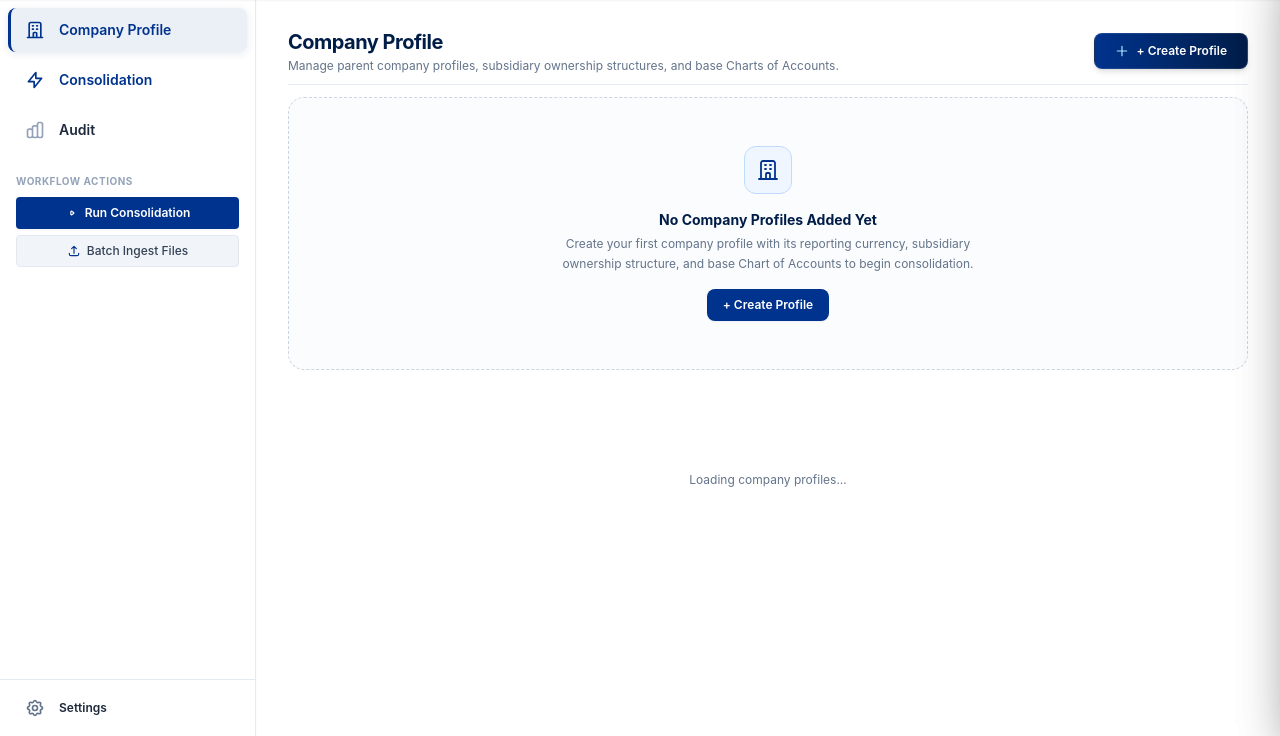
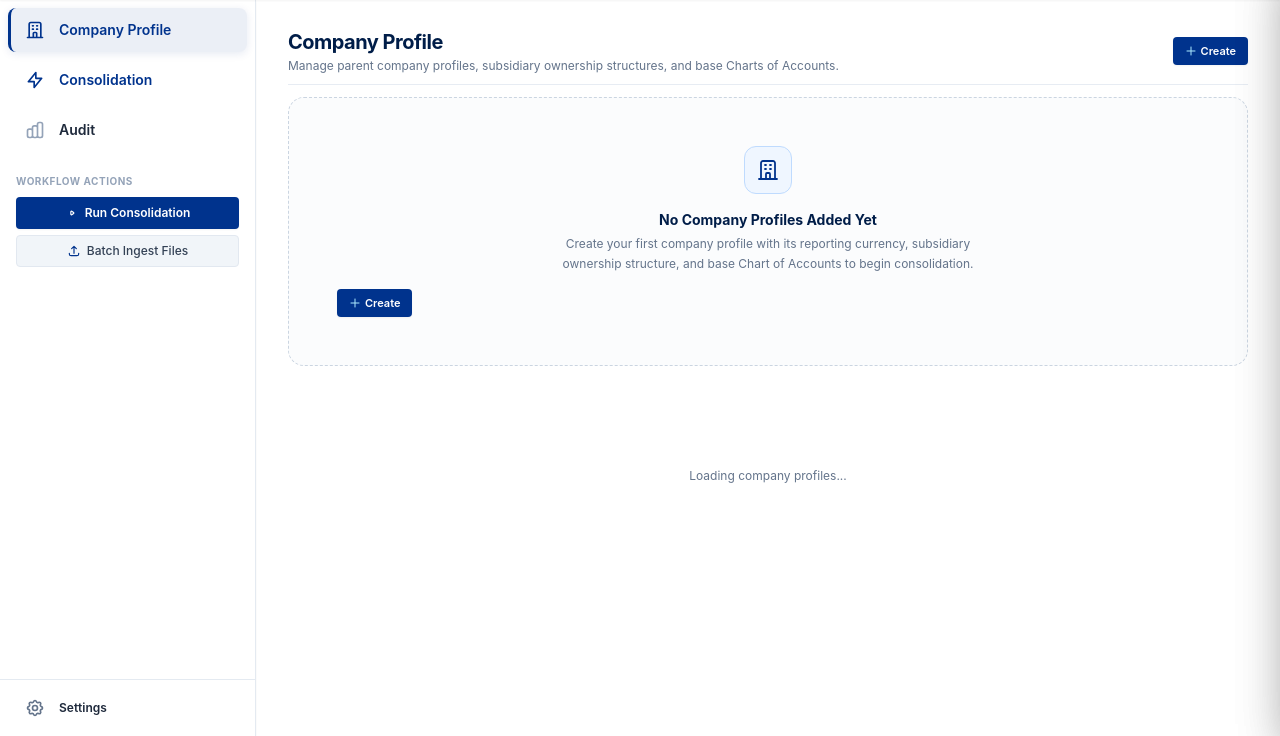
Before and after one commit to ayushyuvraj/FS-Conso, a FastAPI app: page / in a window 1280 px wide. Shown: the part 64-800 px from the top of the page. Run offline with FastAPI, Linux system fonts and the light colour scheme; data that the repository does not hold is empty; some libraries are stand-ins or nearby versions.

Commit message:
feat(ui): standardize Create button size/label, icon-only Sort and Filter buttons, and subtle borderless search bar

```diff
--- a/fs_conso/web/templates/index.html
+++ b/fs_conso/web/templates/index.html
@@ -306,39 +306,42 @@
                     </div>
                     <div class="flex items-center space-x-2">
                         <button id="btn-create-profile" onclick="openCreateProfileModal()"
-                            class="h-9 px-5 rounded-lg bg-gradient-to-r from-kpmg-blue to-kpmg-navy hover:from-[#1E49E2] hover:to-kpmg-blue text-white font-semibold text-xs shadow-md btn-tactile flex items-center space-x-2 border border-white/10 cursor-pointer">
-                            <svg class="w-3.5 h-3.5 text-[#ACEAFF]" fill="none" stroke="currentColor" viewBox="0 0 24 24">
+                            class="h-7 px-3 rounded bg-kpmg-blue hover:bg-kpmg-navy text-white text-[11px] font-semibold transition flex items-center space-x-1 shadow-xs btn-tactile cursor-pointer"
+                            title="Create Company Profile">
+                            <svg class="w-3 h-3 text-[#ACEAFF]" fill="none" stroke="currentColor" viewBox="0 0 24 24">
                                 <path stroke-linecap="round" stroke-linejoin="round" stroke-width="2" d="M12 4v16m8-8H4" />
                             </svg>
-                            <span>+ Create Profile</span>
+                            <span>Create</span>
                         </button>
                     </div>
                 </div>
 
                 <!-- Clean Borderless Command Strip: Search on Left, Sort & Filter on Right -->
                 <div id="company-directory-toolbar" class="hidden flex-col sm:flex-row sm:items-center justify-between gap-3 w-full py-0.5">
-                    <!-- Left: Minimal Search Bar -->
-                    <div class="flex-1 max-w-sm sm:max-w-md relative">
-                        <svg class="w-4 h-4 text-slate-400 absolute left-3 top-1/2 -translate-y-1/2 pointer-events-none" fill="none" stroke="currentColor" viewBox="0 0 24 24">
-                            <path stroke-linecap="round" stroke-linejoin="round" stroke-width="2" d="M21 21l-6-6m2-5a7 7 0 11-14 0 7 7 0 0114 0z"/>
-                        </svg>
-                        <input type="text" id="company-directory-search" placeholder="Search by name, code, subsidiary, country, currency..."
-                            oninput="handleCompanySearch(this.value)"
-                            class="w-full h-8.5 pl-9 pr-7 rounded-lg border border-slate-200 bg-white text-xs text-slate-900 placeholder:text-slate-400 hover:border-slate-300 focus:ring-2 focus:ring-kpmg-blue/20 focus:border-kpmg-blue focus:outline-none transition shadow-2xs">
-                        <button id="btn-clear-search" onclick="clearCompanySearch()" class="hidden absolute right-2.5 top-1/2 -translate-y-1/2 text-slate-400 hover:text-slate-600 text-xs cursor-pointer" title="Clear search">✕</button>
+                    <!-- Left: Subtle, Realistic Search Bar (Google/Anthropic/Microsoft standard) -->
+                    <div class="flex-1 max-w-xs sm:max-w-sm relative">
+                        <div class="flex items-center w-full h-7 rounded-lg bg-slate-100/80 hover:bg-slate-100 focus-within:bg-white focus-within:ring-2 focus-within:ring-kpmg-blue/15 focus-within:border-slate-300 border border-transparent transition shadow-2xs">
+                            <svg class="w-3.5 h-3.5 text-slate-400 ml-2.5 flex-shrink-0 pointer-events-none" fill="none" stroke="currentColor" viewBox="0 0 24 24">
+                                <path stroke-linecap="round" stroke-linejoin="round" stroke-width="2" d="M21 21l-6-6m2-5a7 7 0 11-14 0 7 7 0 0114 0z"/>
+                            </svg>
+                            <input type="text" id="company-directory-search" placeholder="Search profiles..."
+                                oninput="handleCompanySearch(this.value)"
+                                class="w-full h-full pl-2 pr-7 bg-transparent border-0 text-xs text-slate-800 placeholder:text-slate-400 focus:outline-none focus:ring-0">
+                            <button id="btn-clear-search" onclick="clearCompanySearch()" class="hidden absolute right-2 text-slate-400 hover:text-slate-600 text-xs cursor-pointer" title="Clear search">✕</button>
+                        </div>
                     </div>
 
-                    <!-- Right: Just Two Clean Buttons: Sort and Filter -->
-                    <div class="flex items-center space-x-2 relative">
-                        <!-- Sort Button & Popover -->
+                    <!-- Right: Clean Icon-Only Action Buttons: Sort and Filter -->
+                    <div class="flex items-center space-x-1.5 relative">
+                        <!-- Sort Icon Button & Popover -->
                         <div class="relative" id="sort-dropdown-container">
                             <button id="btn-sort-toggle" onclick="toggleSortDropdown(event)"
-                                class="h-8.5 px-3 rounded-lg border border-slate-200 bg-white hover:bg-slate-50 text-slate-700 text-xs font-semibold transition btn-tactile flex items-center space-x-1.5 shadow-2xs cursor-pointer select-none">
-                                <svg class="w-3.5 h-3.5 text-slate-500" fill="none" stroke="currentColor" viewBox="0 0 24 24">
+                                class="w-7 h-7 rounded bg-white hover:bg-slate-100 text-slate-600 hover:text-kpmg-navy border border-slate-200/90 transition flex items-center justify-center cursor-pointer btn-tactile shadow-2xs relative select-none"
+                                title="Sort Profiles">
+                                <svg class="w-3.5 h-3.5" fill="none" stroke="currentColor" viewBox="0 0 24 24">
                                     <path stroke-linecap="round" stroke-linejoin="round" stroke-width="2" d="M3 4h13M3 8h9m-9 4h6m4 0l4-4m0 0l4 4m-4-4v12" />
                                 </svg>
-                                <span>Sort</span>
-                                <span id="sort-active-indicator" class="hidden w-1.5 h-1.5 rounded-full bg-kpmg-blue"></span>
+                                <span id="sort-active-indicator" class="hidden absolute top-1 right-1 w-1.5 h-1.5 rounded-full bg-kpmg-blue"></span>
                             </button>
 
                             <!-- Sort Popover Menu -->
@@ -350,15 +353,15 @@
                             </div>
                         </div>
 
-                        <!-- Filter Button & Popover -->
+                        <!-- Filter Icon Button & Popover -->
                         <div class="relative" id="filter-dropdown-container">
                             <button id="btn-filter-toggle" onclick="toggleFilterDropdown(event)"
-                                class="h-8.5 px-3 rounded-lg border border-slate-200 bg-white hover:bg-slate-50 text-slate-700 text-xs font-semibold transition btn-tactile flex items-center space-x-1.5 shadow-2xs cursor-pointer select-none">
-                                <svg class="w-3.5 h-3.5 text-slate-500" fill="none" stroke="currentColor" viewBox="0 0 24 24">
+                                class="w-7 h-7 rounded bg-white hover:bg-slate-100 text-slate-600 hover:text-kpmg-navy border border-slate-200/90 transition flex items-center justify-center cursor-pointer btn-tactile shadow-2xs relative select-none"
+                                title="Filter Profiles">
+                                <svg class="w-3.5 h-3.5" fill="none" stroke="currentColor" viewBox="0 0 24 24">
                                     <path stroke-linecap="round" stroke-linejoin="round" stroke-width="2" d="M3 4a1 1 0 011-1h16a1 1 0 011 1v2.586a1 1 0 01-.293.707l-6.414 6.414a1 1 0 00-.293.707V17l-4 4v-6.586a1 1 0 00-.293-.707L3.293 7.293A1 1 0 013 6.586V4z" />
                                 </svg>
-                                <span>Filter</span>
-                                <span id="filter-active-badge" class="hidden px-1.5 py-0.2 rounded-full text-[10px] font-bold bg-kpmg-navy text-white"></span>
+                                <span id="filter-active-badge" class="hidden absolute -top-1 -right-1 w-3.5 h-3.5 rounded-full bg-kpmg-navy text-white text-[9px] font-bold flex items-center justify-center shadow-xs"></span>
                             </button>
 
                             <!-- Filter Popover Menu -->
```
Also changed, not shown: EVENTS.md (+20 -0 lines), fs_conso/web/static/js/app.js.
